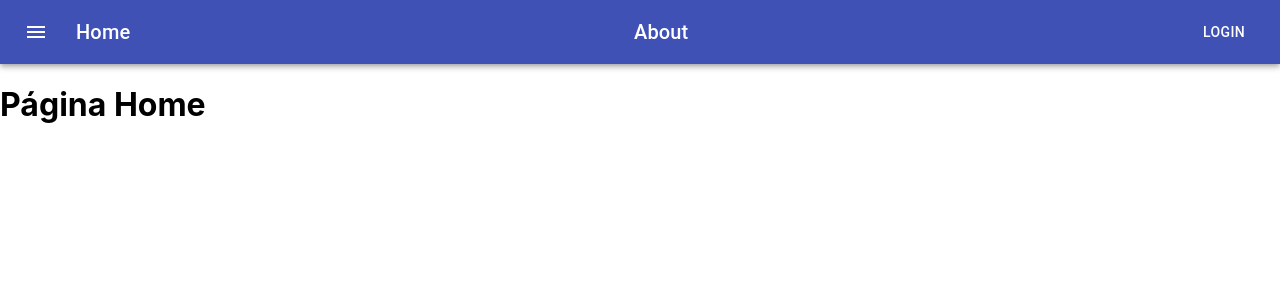
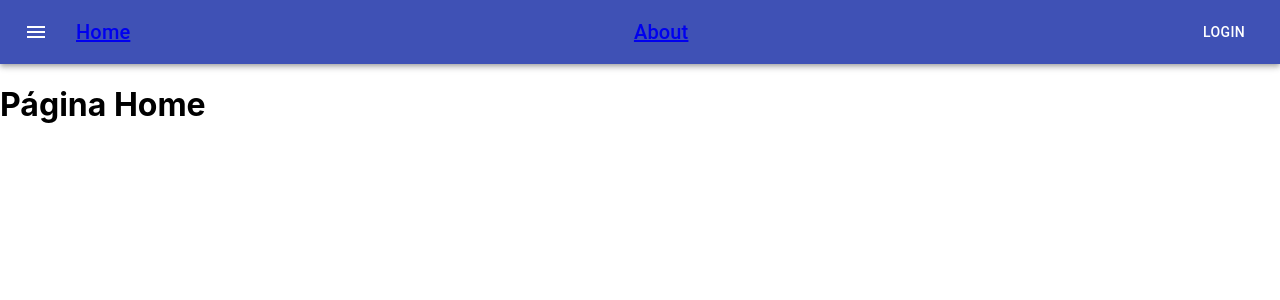
Before and after one commit to xHenrique22/blog-pessoal-react, a React (Create React App) app: page / in a window 1280 px wide. Shown: the top 300 px of the page. Built offline with nearby package versions, Linux system fonts and the light colour scheme.

Commit message:
feat: implemented routes

```diff
--- a/src/components/estaticos/navbar/Navbar.tsx
+++ b/src/components/estaticos/navbar/Navbar.tsx
@@ -7,6 +7,7 @@ import Typography from '@material-ui/core/Typography';
 import Button from '@material-ui/core/Button';
 import IconButton from '@material-ui/core/IconButton';
 import MenuIcon from '@material-ui/icons/Menu';
+import { Link } from "react-router-dom";
 
 const useStyles = makeStyles((theme: Theme) =>
   createStyles({
@@ -33,10 +34,14 @@ export default function Navbar() {
             <MenuIcon />
           </IconButton>
           <Typography variant="h6" className={classes.title}>
-            Home
+           <Link to='/home'>
+              Home
+           </Link>
           </Typography>
           <Typography variant="h6" className={classes.title}>
-            About
+          <Link to='/about'>
+              About
+           </Link>
           </Typography>
           <Button color="inherit">Login</Button>
         </Toolbar>
```
Also changed, not shown: src/App.tsx (line endings or trailing spaces).
